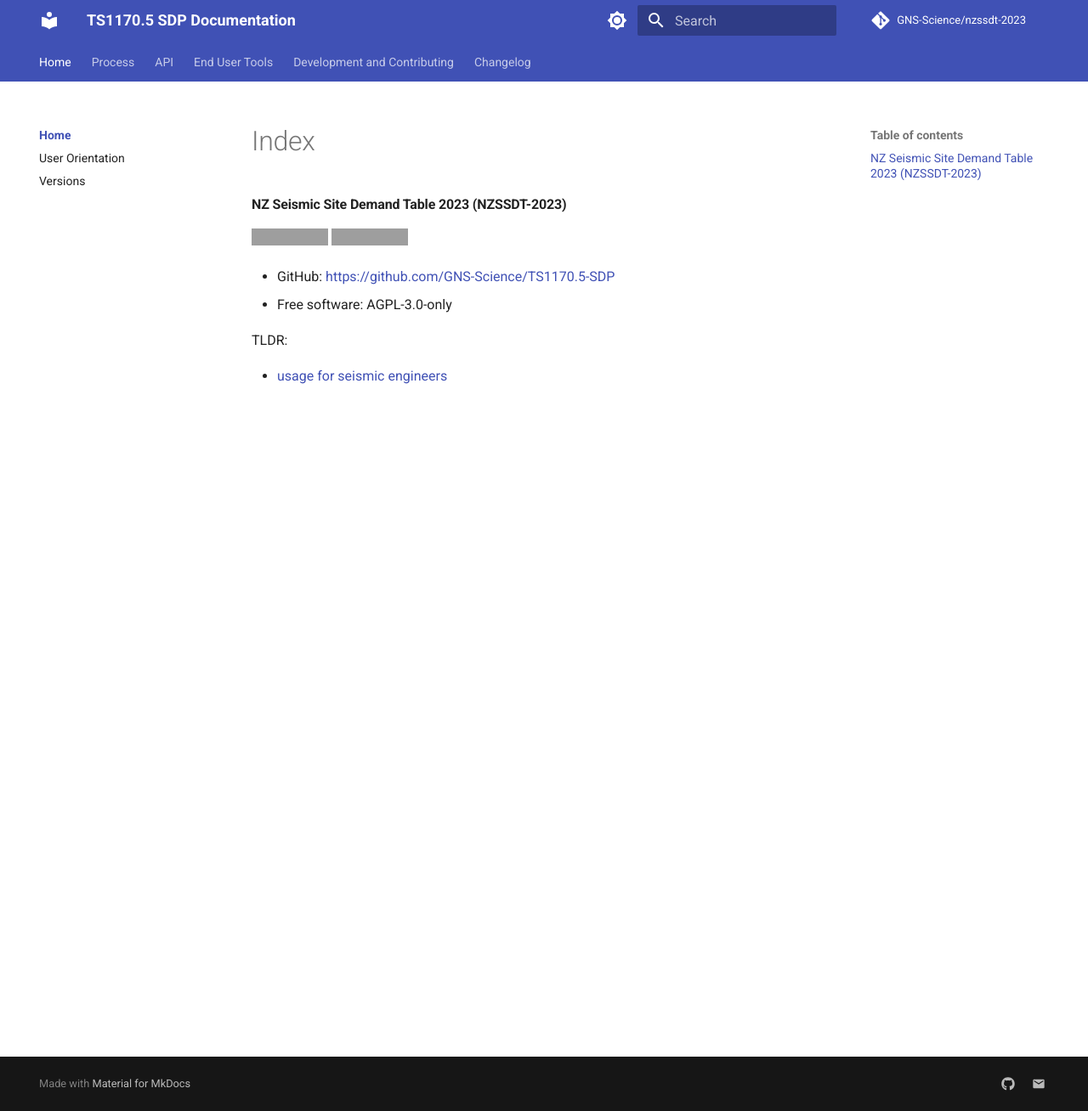
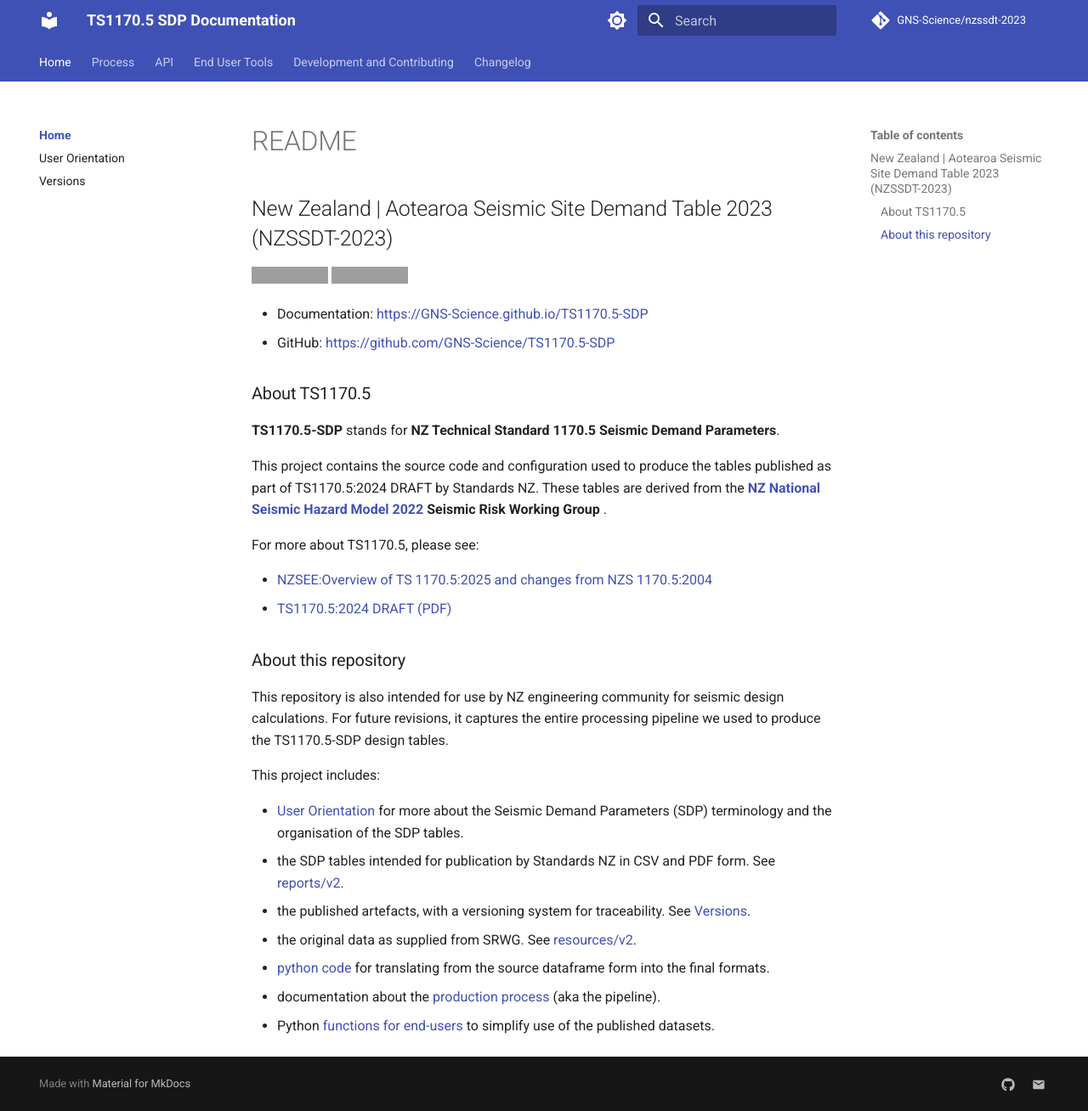
Before and after one commit to GNS-Science/TS1170.5-SDP, an MkDocs documentation site: the page built from docs/index.md, in a window 1280 px wide and 1308 px high. Shown: the whole window at 85% size. Built offline with MkDocs 1.6.1 and Material for MkDocs 9.7.7, drawn with Linux system fonts in a browser that asks for light colours; comment, search, counter and statistics services are not loaded; grey boxes are pictures that could not be loaded.

Commit message:
Front matter doc updates

```diff
--- a/README.md
+++ b/README.md
@@ -1,11 +1,32 @@
-### NZ Seismic Site Demand Table 2023 (NZSSDT-2023)
+# New Zealand | Aotearoa Seismic Site Demand Table 2023 (NZSSDT-2023)
 
 [![Build Status](https://github.com/GNS-Science/TS1170.5-SDP/actions/workflows/dev.yml/badge.svg)](https://github.com/GNS-Science/TS1170.5-SDP/actions/workflows/dev.yml)
 [![codecov](https://app.codecov.io/github/GNS-Science/TS1170.5-SDP/branch/main/graphs/badge.svg)](https://app.codecov.io/github/GNS-Science/TS1170.5-SDP)
 
+* Documentation: <https://GNS-Science.github.io/TS1170.5-SDP>
 * GitHub: <https://github.com/GNS-Science/TS1170.5-SDP>
-* Free software: AGPL-3.0-only
 
-TLDR:
+## About TS1170.5
 
- - [usage for seismic engineers](docs/usage.md#for-seismic-engineers)
+**TS1170.5-SDP** stands for **NZ Technical Standard 1170.5 Seismic Demand Parameters**.
+
+This project contains the source code and configuration used to
+produce the tables published as part of TS1170.5:2024 DRAFT by Standards NZ. These tables are derived from the **[NZ National Seismic Hazard Model 2022](https://www.gns.cri.nz/research-projects/national-seismic-hazard-model/)** **Seismic Risk Working Group** .
+
+For more about TS1170.5, please see:
+
+ - [NZSEE:Overview of TS 1170.5:2025 and changes from NZS 1170.5:2004](https://bulletin.nzsee.org.nz/index.php/bnzsee/article/view/1695)
+ - [TS1170.5:2024 DRAFT (PDF)](https://consultations.standards.govt.nz/draft-standards/ts1170-5-public-consultation/user_uploads/20240215-ts-1170.5---public-comment-draft_v2.pdf)
+
+## About this repository
+This repository is also intended for use by NZ engineering community for seismic design calculations. For future revisions, it captures the entire processing pipeline we used to produce the TS1170.5-SDP design tables.
+
+This project includes:
+
+ - [User Orientation](./docs/user_orientation/index.md) for more about the Seismic Demand Parameters (SDP) terminology and the organisation of the SDP tables.
+ - the SDP tables intended for publication by Standards NZ in CSV and PDF form. See [reports/v2](https://github.com/GNS-Science/TS1170.5-SDP/blob/main/reports/v2).
+ - the published artefacts, with a versioning system for traceability. See [Versions](./docs/versions.md).
+ - the original data as supplied from SRWG. See [resources/v2](https://github.com/GNS-Science/TS1170.5-SDP/blob/main/resources/v2).
+ - [python code](./docs/api/index.md) for translating from the source dataframe form into the final formats.
+ - documentation about the [production process](./docs/scripts/pipeline_cli.md) (aka the pipeline).
+ - Python [functions for end-users](./docs/end_user_functions/index.md) to simplify use of the published datasets.
--- a/mkdocs.yml
+++ b/mkdocs.yml
@@ -8,7 +8,7 @@ watch:
   - docs
 nav:
   - Home:
-    - index.md
+    - README: index.md
     - User Orientation: user_orientation/index.md
     - Versions: versions.md
     # - Usage: usage.md
```
Also changed, not shown: docs/versions.md (+10 -11 lines).
